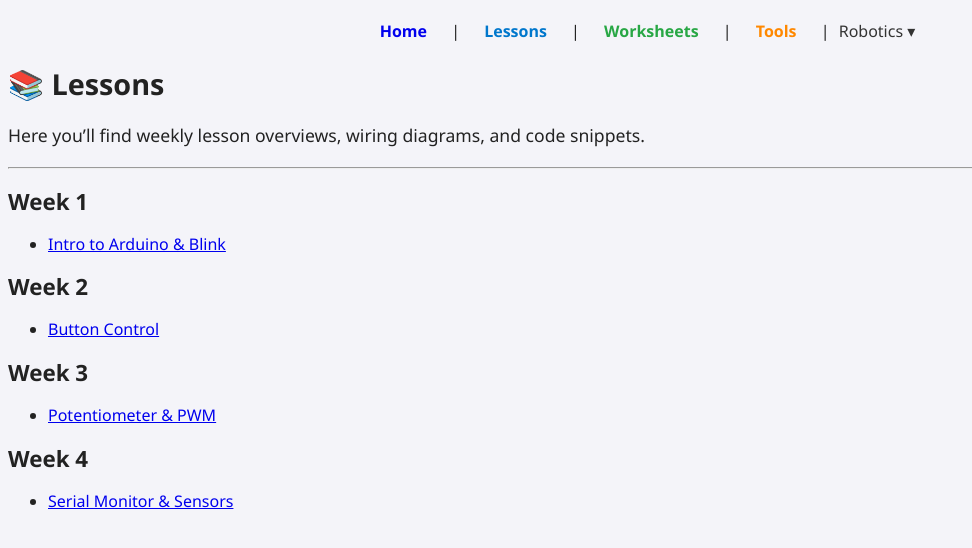
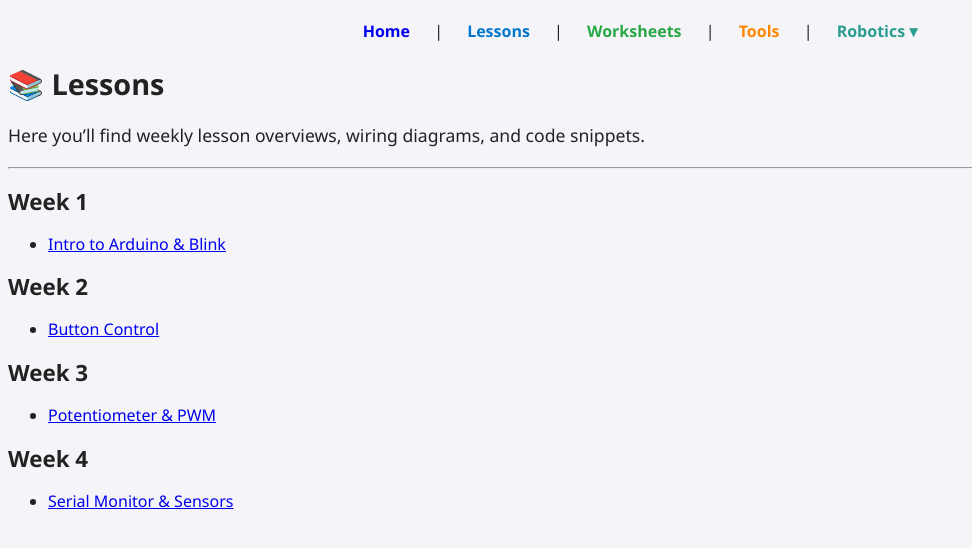
Before and after one commit to ImMrHh/arduino.journey, a Jekyll site: the page built from lessons/index.md, in a window 1280 px wide. Shown: the top 548 px of the page, without its empty margins (0-972 px from the left). Built offline with Jekyll 4.4.1, drawn with Linux system fonts in a browser that asks for light colours.

Commit message:
Update nav.html

```diff
--- a/_includes/nav.html
+++ b/_includes/nav.html
@@ -4,7 +4,7 @@
   <a href="{{ "/worksheets/" | relative_url }}">Worksheets</a> |
   <a href="{{ "/tools/" | relative_url }}">Tools</a> |
 <div class="dropdown">
-    <button class="dropbtn">Robotics ▾</button>
+  <a href="{{ "/robotics/" | relative_url }}" class="drop-link">Robotics ▾</a>
   <div class="dropdown-content">
     <a href="{{ "/robotics/" | relative_url }}">Overview</a>
     <a href="{{ "/robotics/lessons/" | relative_url }}">Lessons</a>
```
Lines whose indentation alone changed are shown as unchanged.
